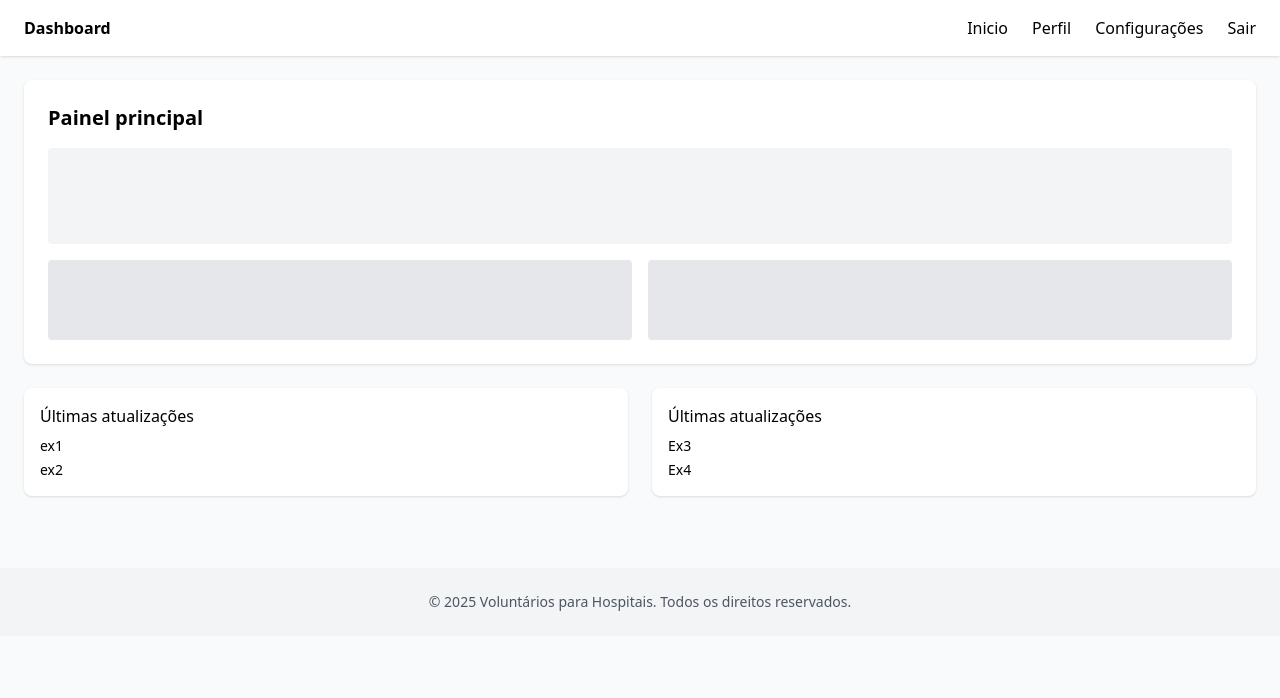
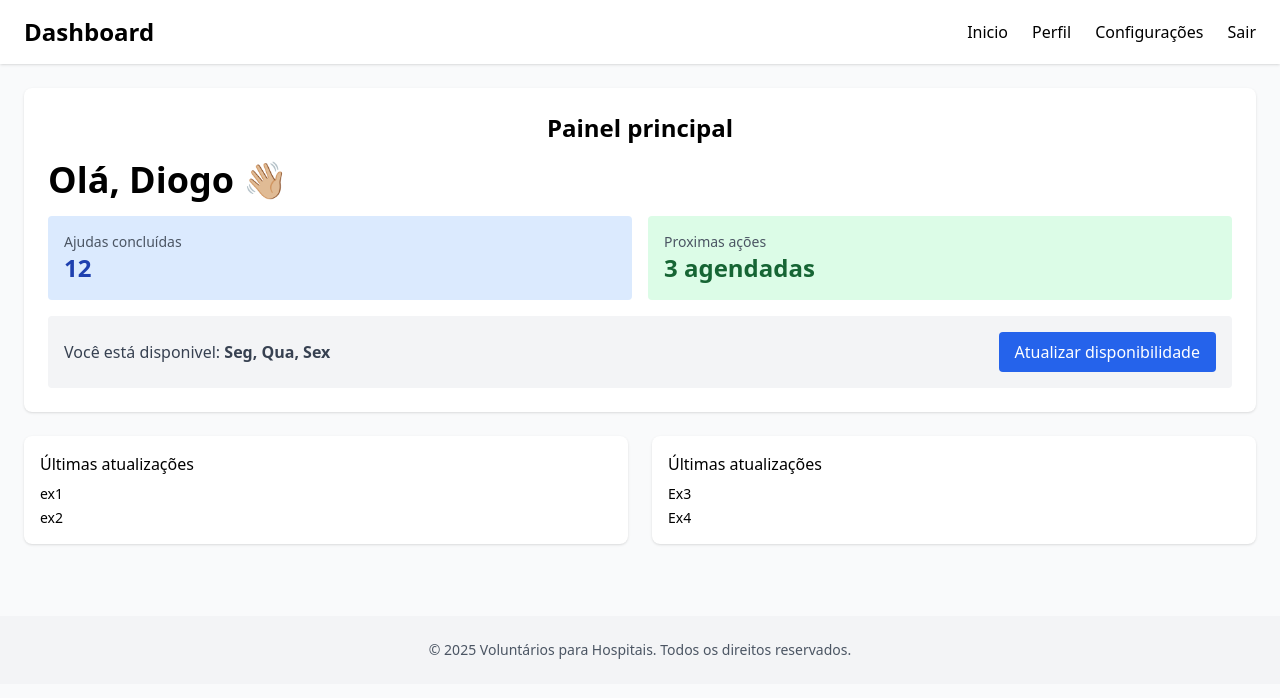
Before and after one commit to diogo-lima-flooxai/diogo-lima-flooxai-HospitalVolunteers-frontend, a React (Create React App) app: page /dashboardV in a window 1280 px wide. Shown: the top 698 px of the page. Built offline with nearby package versions, Linux system fonts and the light colour scheme.

Commit message:
feat: add test data to the main dashboard to see how i will receive the data

```diff
--- a/src/Pages/VolunteerDashboard.jsx
+++ b/src/Pages/VolunteerDashboard.jsx
@@ -1,18 +1,32 @@
-import React from "react";
-import Nav from "../Components/Nav/Nav";
+import React, { useState } from "react";
 import { Link } from "react-router-dom";
 import Footer from "../Components/Footer/Footer";
 
 const VolunteerDashboard = () => {
+  const [userData] = useState({
+    nome: "Diogo",
+    ajudasConcluidas: 12,
+    proximasAcoes: 3,
+    disponibilidade: ["Seg", "Qua", "Sex"],
+  });
+
   return (
     <div className="min-h-screen bg-gray-50">
       <nav className="bg-white shadow px-6 py-4 flex justify-between items-center">
-        <h1 className="text-2x1 font-bold">Dashboard</h1>
+        <h1 className="text-2xl font-bold">Dashboard</h1>
         <div className="space-x-6">
-            <Link to='#' className="hover:underline">Inicio</Link>
-            <Link to='#' className="hover:underline">Perfil</Link>
-            <Link to='#' className="hover:underline">Configurações</Link>
-            <Link to='/' className="hover:underline">Sair</Link>
+          <Link to="#" className="hover:underline">
+            Inicio
+          </Link>
+          <Link to="#" className="hover:underline">
+            Perfil
+          </Link>
+          <Link to="#" className="hover:underline">
+            Configurações
+          </Link>
+          <Link to="/" className="hover:underline">
+            Sair
+          </Link>
         </div>
       </nav>
 
@@ -20,11 +34,34 @@ const VolunteerDashboard = () => {
       <main className="p-6 grid gap-6">
         {/* Painel Principal */}
         <section className="bg-white p-6 rounded-lg shadow">
-            <h2 className="text-xl font-semibold mb-4">Painel principal</h2>
-            <div className="h-24 bg-gray-100 rounded mb-4"></div>
-            <div className="flex items-center space-x-4">
-                <div className="w-1/2 h-20 bg-gray-200 rounded"></div>
-                <div className="w-1/2 h-20 bg-gray-200 rounded"></div>
+          <h2 className="text-2xl text-center font-semibold mb-4">
+            Painel principal
+          </h2>
+          <h2 className="text-4xl font-semibold mb-4">Olá, {userData.nome} 👋🏼 </h2>
+
+          <div className="grid grid-cols-1 sm:grid-cols-2 gap-4 mb-4">
+            <div className="bg-blue-100 p-4 rounded">
+              <h3 className="text-sm text-gray-600">Ajudas concluídas</h3>
+              <p className="text-2xl font-bold text-blue-800">
+                {userData.ajudasConcluidas}
+              </p>
+            </div>
+            <div className="bg-green-100 p-4 rounded">
+              <h3 className=" text-sm text-gray-600">Proximas ações</h3>
+              <p className="text-2xl font-bold text-green-800">
+                {userData.proximasAcoes} agendadas
+              </p>
+            </div>
+          </div>
+
+          <div className="flex flex-col sm:flex-row sm:items-center sm:justify-between bg-gray-100 p-4 rounded">
+            <p className="text-gray-700 mb-2 sm:mb-0">
+              Você está disponivel:{" "}
+              <strong>{userData.disponibilidade.join(", ")}</strong>
+            </p>
+            <button className="bg-blue-600 text-white px-4 py-2 rounded hover:bg-blue-700 transition">
+              Atualizar disponibilidade
+            </button>
           </div>
         </section>
 
@@ -48,7 +85,6 @@ const VolunteerDashboard = () => {
       </main>
       <Footer />
     </div>
-
   );
 };
 
```
Lines whose indentation alone changed are shown as unchanged.
